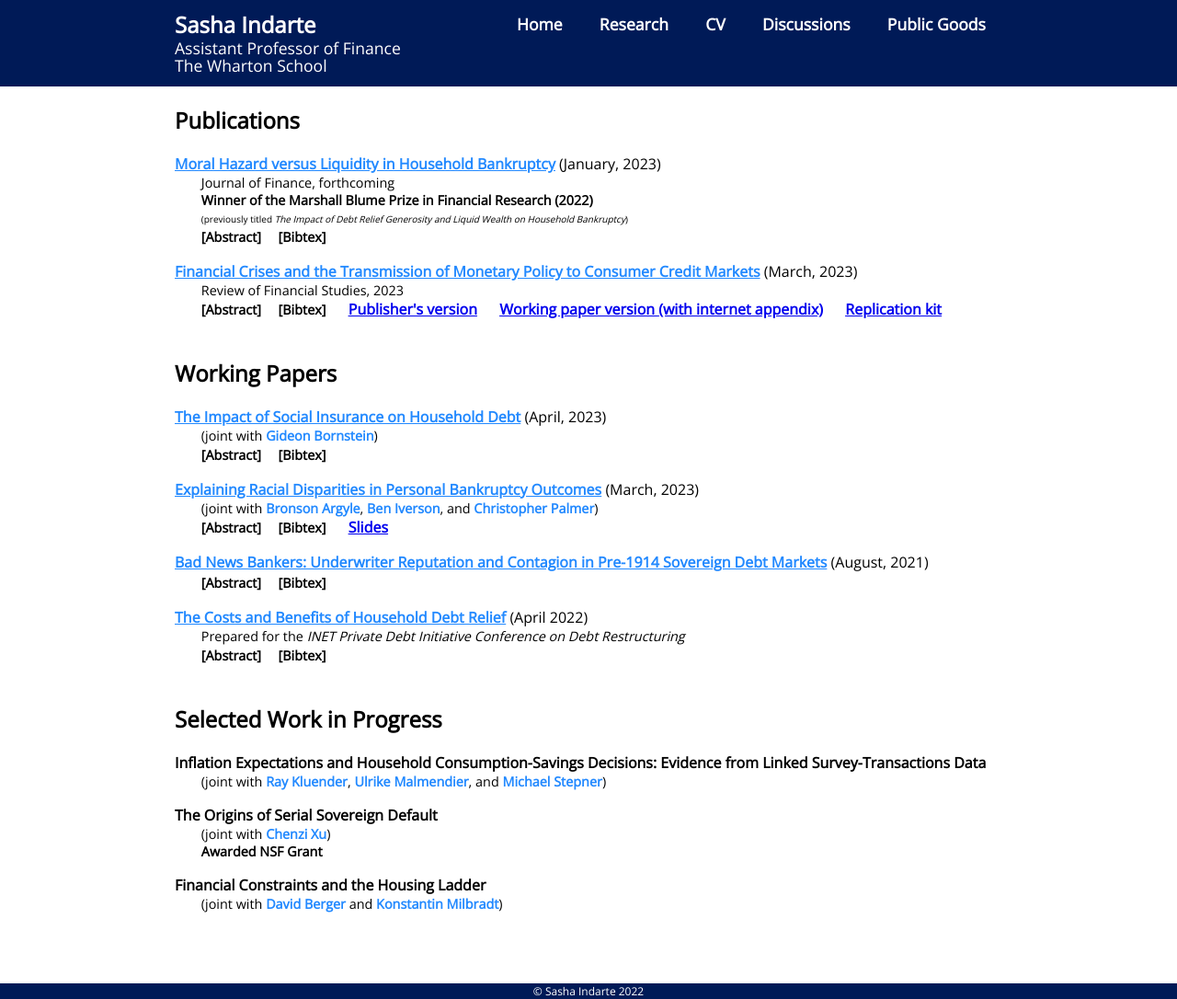
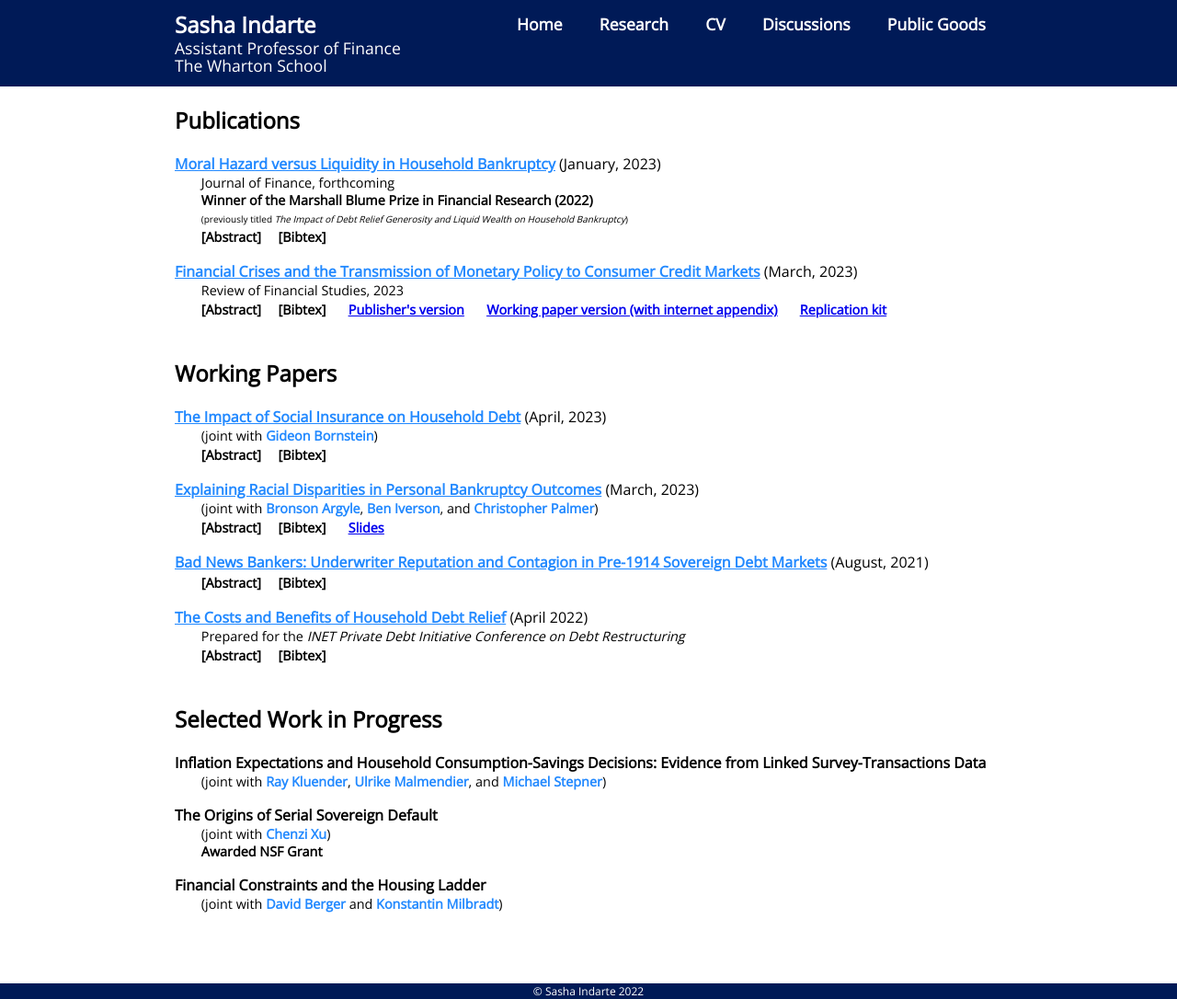
Before and after one commit to sashaindarte/sashaindarte.github.io, a Jekyll site: the page built from research/index.html, in a window 1280 px wide and 1086 px high. Shown: the whole window at 92% size. Built offline with Jekyll 4.4.1, drawn with Linux system fonts in a browser that asks for light colours.

Commit message:
Update index.html

```diff
--- a/research/index.html
+++ b/research/index.html
@@ -85,9 +85,9 @@
 
 			<label for="toggle2a" class="toggle-header" style="font-size:0.9em;">&emsp;&emsp;[Abstract]</label>
 	    		<label for="toggle2b" class="toggle-header" style="font-size:0.9em;">&emsp;[Bibtex]</label>
-			&emsp; <a href="https://doi.org/10.1093/rfs/hhad036"><u><b>Publisher's version</b></u></a>
-			&emsp; <a href="/research/si_crises_monetary_policy.pdf"><u><b>Working paper version (with internet appendix)</b></u></a>
-			&emsp; <a href="https://dataverse.harvard.edu/dataset.xhtml?persistentId=doi:10.7910/DVN/BBLMRG"><u><b>Replication kit</b></u></a>
+			&emsp; <a href="https://doi.org/10.1093/rfs/hhad036" style="font-size: 0.9em;"><u><b>Publisher's version</b></u></a>
+			&emsp; <a href="/research/si_crises_monetary_policy.pdf" style="font-size: 0.9em;"><u><b>Working paper version (with internet appendix)</b></u></a>
+			&emsp; <a href="https://dataverse.harvard.edu/dataset.xhtml?persistentId=doi:10.7910/DVN/BBLMRG" style="font-size: 0.9em;"><u><b>Replication kit</b></u></a>
 
 			<input type="checkbox" id="toggle2a" class="toggle-container" />
 			<div class="toggle-content">
@@ -167,7 +167,7 @@
 
 			<label for="toggle4a" class="toggle-header" style="font-size:0.9em;">&emsp;&emsp;[Abstract]</label>
 	    		<label for="toggle4b" class="toggle-header" style="font-size:0.9em;">&emsp;[Bibtex]</label>
-			&emsp; <a href="/research/AIIP_bk_bias_slides_public.pdf"><b><u>Slides</b></u></a>
+			&emsp; <a href="/research/AIIP_bk_bias_slides_public.pdf" style="font-size: 0.9em;"><b><u>Slides</b></u></a>
 
 			<input type="checkbox" id="toggle4a" class="toggle-container" />
 			<div class="toggle-content">
```
